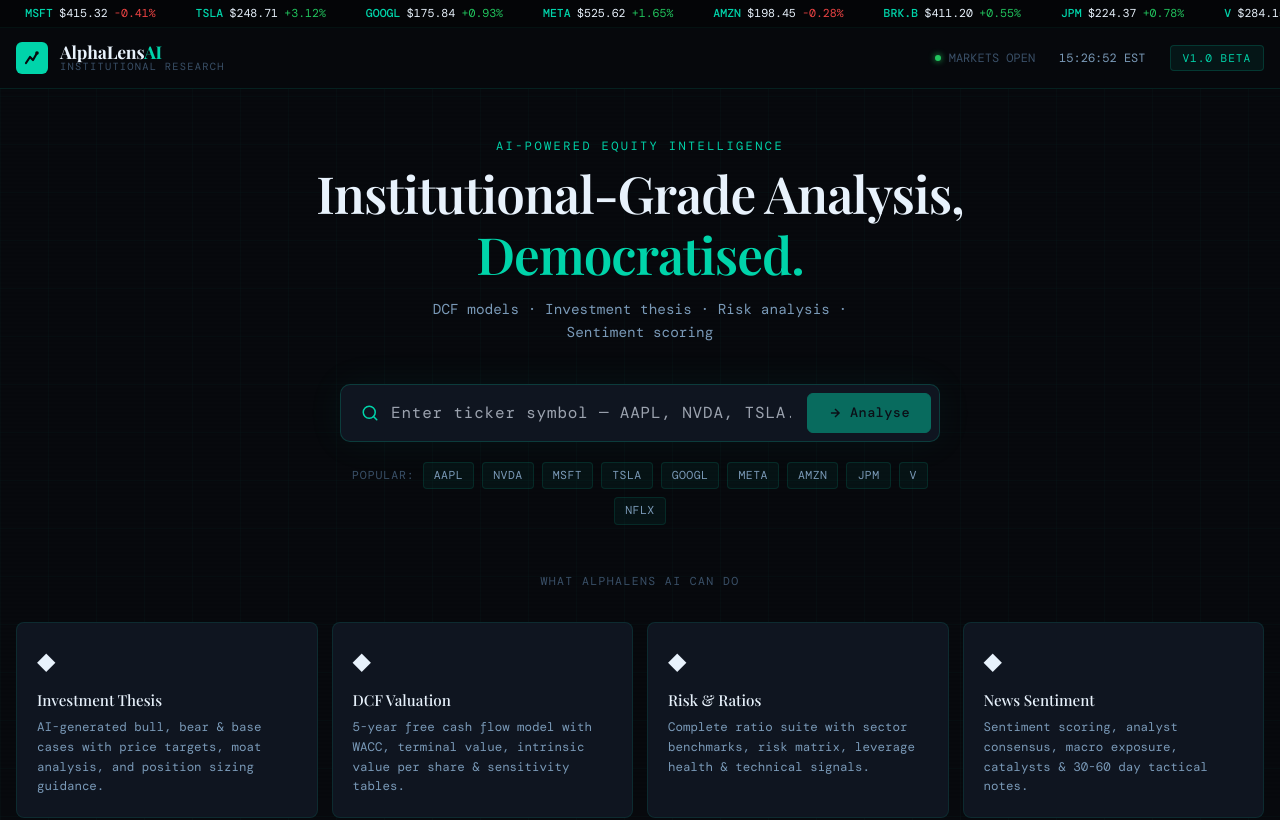
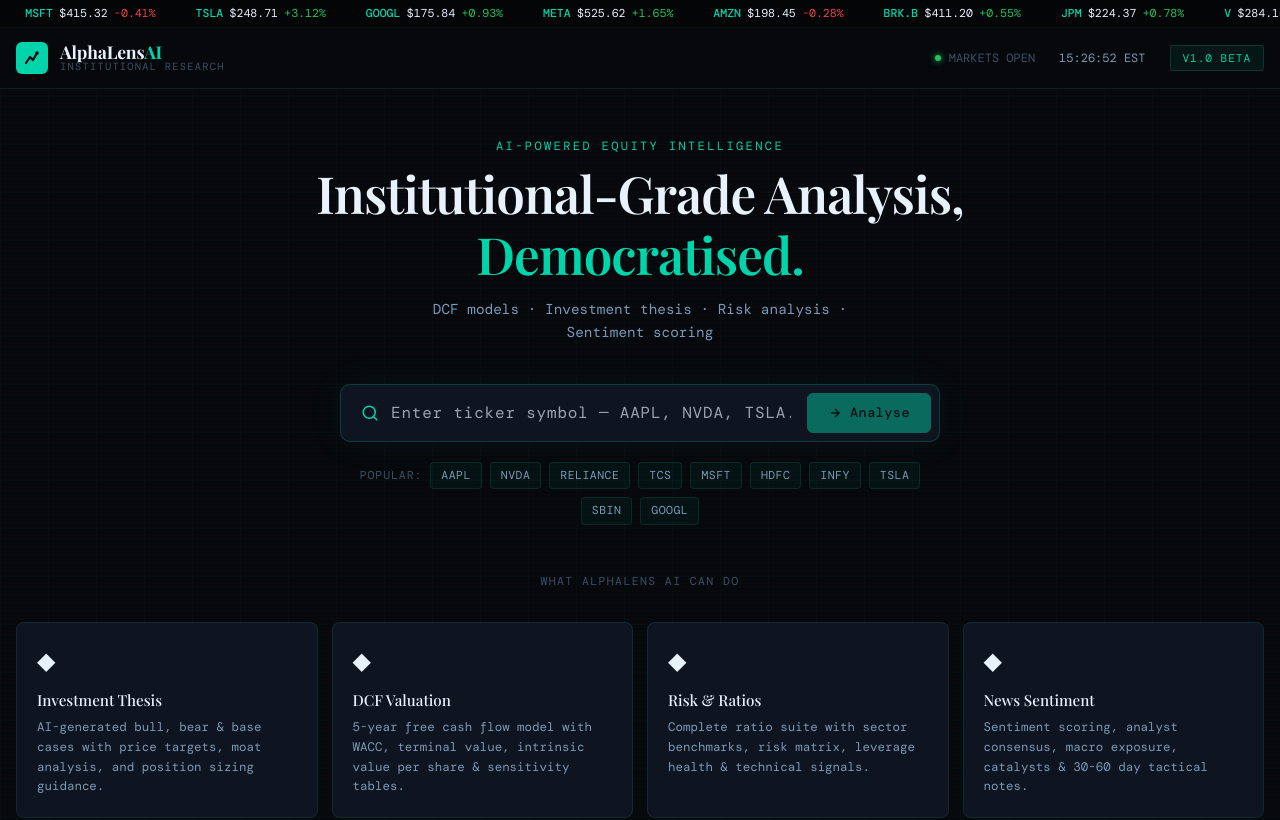
Before and after one commit to Ashishmorre/Alphalens-AI, a Next.js app: page / in a window 1280 px wide. Shown: the top 820 px of the page. Built offline with nearby package versions, Linux system fonts and the light colour scheme; a web font is replaced by a local one.

Commit message:
Added Indian Stocks

```diff
--- a/components/SearchBar.js
+++ b/components/SearchBar.js
@@ -1,7 +1,7 @@
 'use client'
 import { useState, useRef, useCallback, useEffect } from 'react'
 
-const POPULAR = ['AAPL', 'NVDA', 'MSFT', 'TSLA', 'GOOGL', 'META', 'AMZN', 'JPM', 'V', 'NFLX']
+const POPULAR = ['AAPL', 'NVDA', 'RELIANCE', 'TCS', 'MSFT', 'HDFC', 'INFY', 'TSLA', 'SBIN', 'GOOGL']
 
 // Debounce hook for input handling
 function useDebouncedValue(value, delay = 300) {
```
